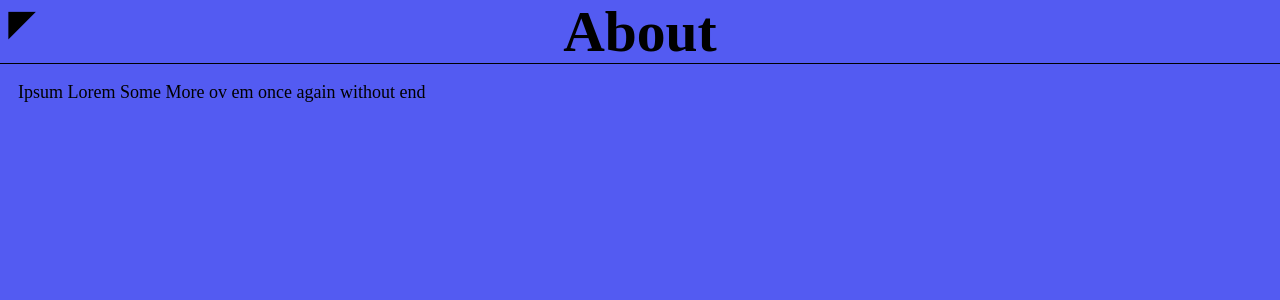
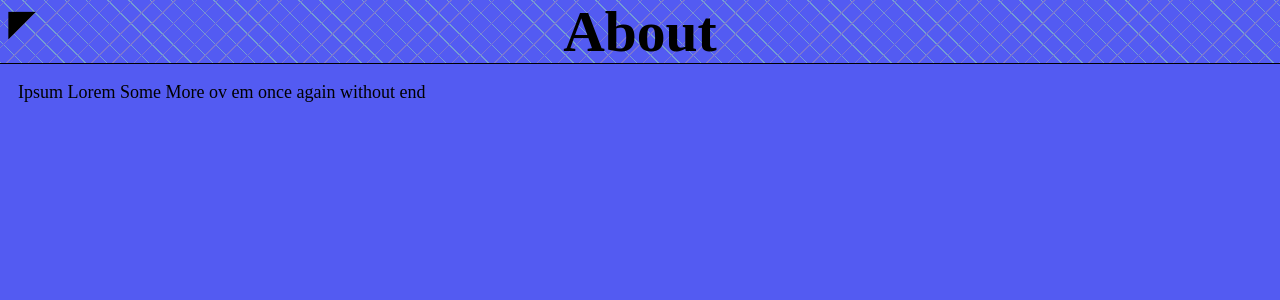
Before and after one commit to azrinsler/cloud-resume, a React (Vite) app in the folder cookbook/: page / in a window 1280 px wide. Shown: the top 300 px of the page. Built offline with nearby package versions, Linux system fonts and the light colour scheme.

Commit message:
adding a hatched background

```diff
--- a/cookbook/src/components/About.tsx
+++ b/cookbook/src/components/About.tsx
@@ -5,7 +5,7 @@ import '../css/about.css'
 const About : () => React.JSX.Element = () => {
     return (
         <div id='about' className='flex-column'>
-            <h1 style={{borderBottom:'1px solid',textAlign:'center'}}>About</h1>
+            <h1 className='hatched-background' style={{borderBottom:'1px solid',textAlign:'center'}}>About</h1>
             <div id='about-content' className='flex-column'>
                 Ipsum Lorem Some More ov em once again without end
             </div>
--- a/cookbook/src/components/Browse.tsx
+++ b/cookbook/src/components/Browse.tsx
@@ -57,7 +57,7 @@ const Browse: (recipeCallback: BrowseProps) => React.JSX.Element = ({recipeCallb
                 loading
                     ? <span>Loading</span>
                     : <div id="browse-recipes" className="flex-column">
-                            <h1 style={{textAlign:'center', borderBottom:'1px solid'}}>Recipes</h1>
+                            <h1 className='hatched-background' style={{textAlign:'center', borderBottom:'1px solid'}}>Recipes</h1>
                             { error ? <><p style={{color:'red'}}>{error}</p><p style={{color:'darkgoldenrod'}}>Example Result:</p></> : <></> }
                             <ul style={{marginLeft:'1em'}}> {
                                 (data || testResponse).recipes.map(recipe =>
--- a/cookbook/src/css/index.css
+++ b/cookbook/src/css/index.css
@@ -97,6 +97,25 @@ h2, h3 {
     opacity: 0;
 }
 
+/*noinspection CssInvalidFunction*/
+.hatched-background {
+    background:
+            repeating-linear-gradient(
+                -45deg,
+                light-dark(#7974d4, #1b1040),
+                light-dark(#7974d4, #1b1040) 1px,
+                transparent 1px,
+                transparent 15px
+            ),
+            repeating-linear-gradient(
+                45deg,
+                light-dark(#749cd4,#401037),
+                light-dark(#749cd4,#401037) 1px,
+                transparent 1px,
+                transparent 15px
+            );
+}
+
 /* mobile-specific settings to help things fit better on tiny screens */
 @media (max-width: 700px) {
     * {
```
